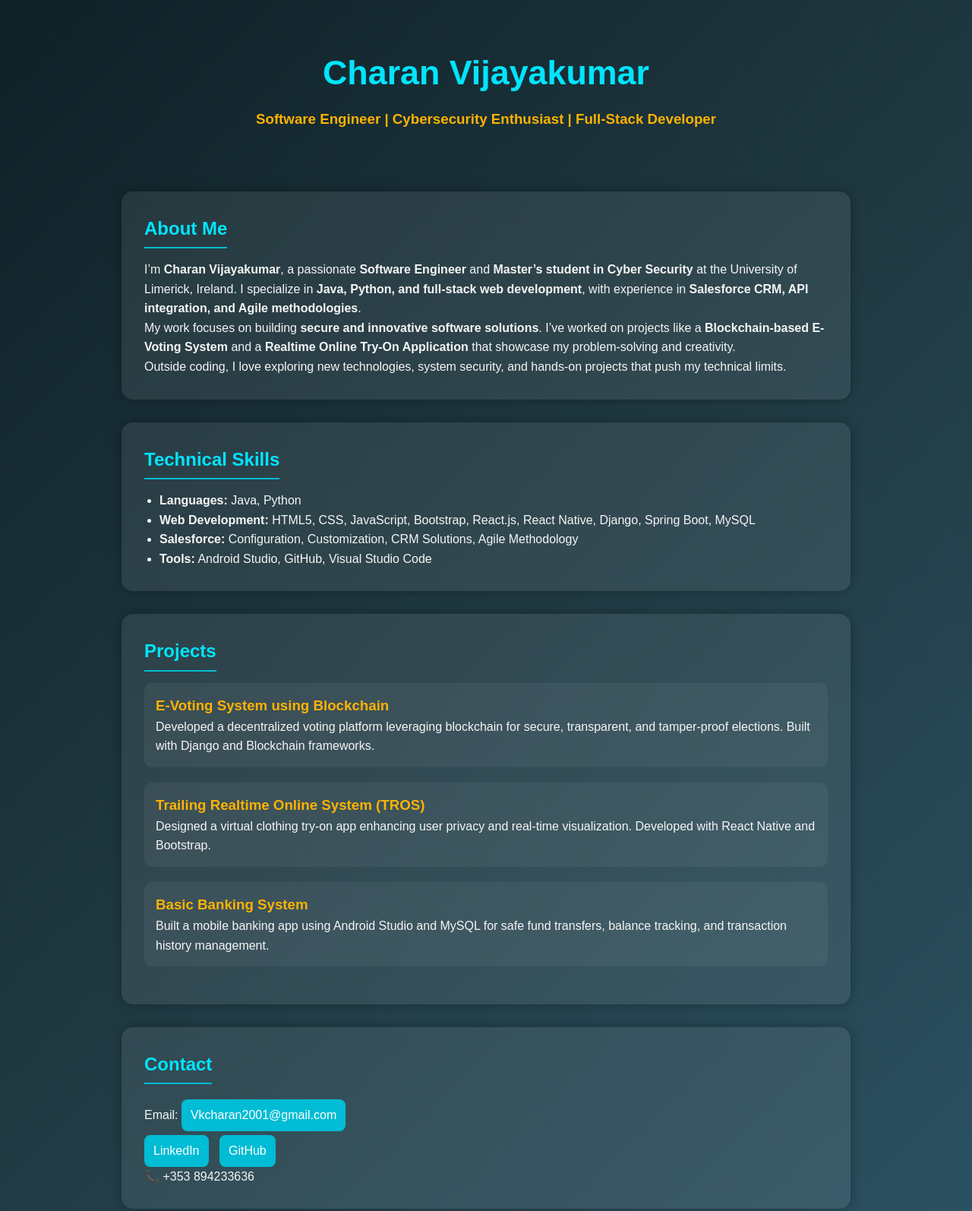
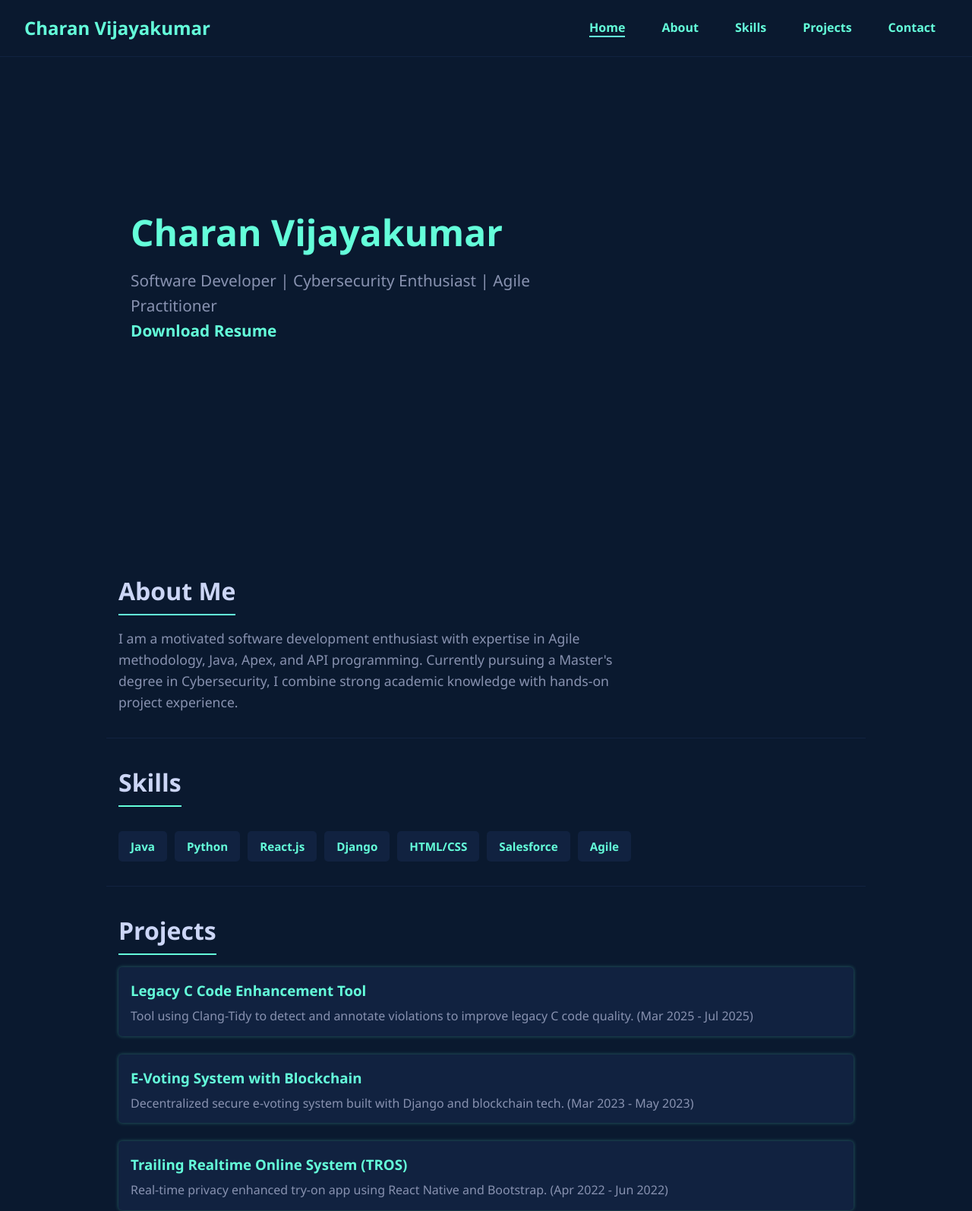
Before and after one commit to CharanVijayakumar/CharanVijayakumar.github.io, a plain HTML site: page index.html in a window 1280 px wide. Shown: the top 1594 px of the page at 76% size. Drawn offline with Linux system fonts and the light colour scheme.

Commit message:
Update index.html

```diff
--- a/index.html
+++ b/index.html
@@ -2,206 +2,225 @@
 <html lang="en">
 <head>
   <meta charset="UTF-8" />
-  <meta name="viewport" content="width=device-width, initial-scale=1.0" />
-  <title>Charan Vijayakumar | Portfolio</title>
+  <meta name="viewport" content="width=device-width, initial-scale=1" />
+  <title>Charan Vijayakumar Portfolio</title>
   <style>
-    /* ----- GLOBAL STYLES ----- */
+    /* Reset & base */
     * {
-      margin: 0;
-      padding: 0;
       box-sizing: border-box;
+      margin: 0; padding: 0;
       scroll-behavior: smooth;
     }
-
     body {
-      font-family: "Poppins", Arial, sans-serif;
-      background: linear-gradient(135deg, #0f2027, #203a43, #2c5364);
-      color: #f5f5f5;
+      font-family: 'Segoe UI', Tahoma, Geneva, Verdana, sans-serif;
+      background: #0a192f;
+      color: #ccd6f6;
       line-height: 1.6;
     }
-
     a {
-      color: #00bcd4;
+      color: #64ffda;
       text-decoration: none;
-      transition: color 0.3s ease;
     }
-
     a:hover {
-      color: #ffb300;
+      text-decoration: underline;
     }
-
+    /* Container */
     .container {
       max-width: 1000px;
       margin: auto;
-      padding: 40px 20px;
+      padding: 2rem 1rem;
     }
-
-    /* ----- HEADER ----- */
-    header {
-      text-align: center;
-      padding: 60px 20px 40px;
+    /* Navbar */
+    nav {
+      display: flex;
+      justify-content: space-between;
+      align-items: center;
+      padding: 1rem 2rem;
+      position: fixed;
+      width: 100%;
+      background: #0a192f;
+      top: 0; left: 0;
+      z-index: 10;
+      border-bottom: 1px solid #112240;
     }
-
-    header h1 {
-      font-size: 2.8em;
-      color: #00e5ff;
+    nav .logo {
+      font-size: 1.5rem;
+      font-weight: bold;
+      color: #64ffda;
     }
-
-    header h3 {
-      color: #ffb300;
-      margin-top: 10px;
+    nav ul {
+      list-style: none;
+      display: flex;
+      gap: 1rem;
     }
-
-    /* ----- SECTION BOXES ----- */
-    .card {
-      background: rgba(255, 255, 255, 0.08);
-      border-radius: 15px;
-      padding: 30px;
-      margin-bottom: 30px;
-      box-shadow: 0 0 15px rgba(0, 0, 0, 0.3);
-      transition: transform 0.3s ease, background 0.3s ease;
+    nav ul li {
+      padding: 0.5rem 1rem;
     }
-
-    .card:hover {
+    nav ul li a {
+      font-weight: 600;
+    }
+    nav ul li a.active {
+      border-bottom: 2px solid #64ffda;
+    }
+    /* Hero Section */
+    #hero {
+      display: flex;
+      flex-direction: column;
+      justify-content: center;
+      height: 90vh;
+      text-align: left;
+      padding-left: 2rem;
+    }
+    #hero h1 {
+      font-size: 3rem;
+      color: #64ffda;
+      margin-bottom: 0.5rem;
+    }
+    #hero p {
+      font-size: 1.3rem;
+      max-width: 600px;
+      color: #8892b0;
+    }
+    /* Sections */
+    section {
+      padding: 4rem 0;
+      border-bottom: 1px solid #112240;
+    }
+    section h2 {
+      font-size: 2rem;
+      color: #ccd6f6;
+      margin-bottom: 1rem;
+      border-bottom: 2px solid #64ffda;
+      display: inline-block;
+      padding-bottom: 0.3rem;
+    }
+    /* About */
+    #about p {
+      max-width: 700px;
+      color: #8892b0;
+      font-size: 1.1rem;
+    }
+    /* Skills */
+    .skills-list {
+      display: flex;
+      flex-wrap: wrap;
+      gap: 10px;
+      margin-top: 1rem;
+    }
+    .skills-list span {
+      background: #112240;
+      padding: 0.5rem 1rem;
+      border-radius: 5px;
+      color: #64ffda;
+      font-weight: 600;
+      font-size: 0.95rem;
+    }
+    /* Projects */
+    .project {
+      background: #112240;
+      margin-bottom: 1.5rem;
+      padding: 1rem;
+      border-radius: 5px;
+      box-shadow: 0 0 5px #64ffda55;
+      transition: transform 0.3s ease;
+    }
+    .project:hover {
       transform: translateY(-5px);
-      background: rgba(255, 255, 255, 0.12);
     }
-
-    h2 {
-      color: #00e5ff;
-      margin-bottom: 15px;
-      border-bottom: 2px solid #00bcd4;
-      display: inline-block;
-      padding-bottom: 5px;
+    .project h3 {
+      color: #64ffda;
+      margin-bottom: 0.5rem;
     }
-
-    ul {
-      margin-left: 20px;
+    .project p {
+      color: #8892b0;
+      font-size: 1rem;
+      line-height: 1.3;
     }
-
-    /* ----- PROJECTS ----- */
-    .project {
-      margin-bottom: 20px;
-      background: rgba(255, 255, 255, 0.05);
-      padding: 15px;
-      border-radius: 10px;
-      transition: background 0.3s ease;
+    /* Contact */
+    #contact p {
+      max-width: 700px;
+      font-size: 1.1rem;
+      color: #8892b0;
     }
-
-    .project:hover {
-      background: rgba(255, 255, 255, 0.15);
+    /* Responsive */
+    @media (max-width: 600px) {
+      #hero h1 {
+        font-size: 2.2rem;
       }
-
-    .project h3 {
-      color: #ffb300;
+      nav ul {
+        display: none; /* Simplify - no menu on small */
       }
-
-    /* ----- CONTACT ----- */
-    .contact a {
-      display: inline-block;
-      margin-right: 10px;
-      margin-top: 5px;
-      padding: 8px 12px;
-      background: #00bcd4;
-      color: #fff;
-      border-radius: 8px;
-      transition: background 0.3s ease, transform 0.3s ease;
+      #hero {
+        padding-left: 1rem;
       }
-
-    .contact a:hover {
-      background: #ffb300;
-      transform: translateY(-3px);
-    }
-
-    /* ----- FOOTER ----- */
-    footer {
-      text-align: center;
-      padding: 20px;
-      color: #bbb;
-      font-size: 0.9em;
     }
   </style>
 </head>
 <body>
-  <header>
+
+<nav>
+  <div class="logo">Charan Vijayakumar</div>
+  <ul>
+    <li><a href="#hero" class="active">Home</a></li>
+    <li><a href="#about">About</a></li>
+    <li><a href="#skills">Skills</a></li>
+    <li><a href="#projects">Projects</a></li>
+    <li><a href="#contact">Contact</a></li>
+  </ul>
+</nav>
+
+<div id="hero" class="container">
   <h1>Charan Vijayakumar</h1>
-    <h3>Software Engineer | Cybersecurity Enthusiast | Full-Stack Developer</h3>
-  </header>
-
-  <div class="container">
-    <!-- About Section -->
-    <div class="card">
-      <h2>About Me</h2>
-      <p>
-        I’m <strong>Charan Vijayakumar</strong>, a passionate <strong>Software Engineer</strong> and
-        <strong>Master’s student in Cyber Security</strong> at the University of Limerick, Ireland.
-        I specialize in <strong>Java, Python, and full-stack web development</strong>, with experience in
-        <strong>Salesforce CRM, API integration, and Agile methodologies</strong>.
-      </p>
-      <p>
-        My work focuses on building <strong>secure and innovative software solutions</strong>. I’ve worked on
-        projects like a <strong>Blockchain-based E-Voting System</strong> and a
-        <strong>Realtime Online Try-On Application</strong> that showcase my problem-solving and creativity.
-      </p>
-      <p>
-        Outside coding, I love exploring new technologies, system security, and hands-on projects that push my technical limits.
-      </p>
+  <p>Software Developer | Cybersecurity Enthusiast | Agile Practitioner</p>
+  <p><a href="resume.pdf" target="_blank" style="color:#64ffda;font-weight:700;">Download Resume</a></p>
 </div>
 
-    <!-- Skills Section -->
-    <div class="card">
-      <h2>Technical Skills</h2>
-      <ul>
-        <li><strong>Languages:</strong> Java, Python</li>
-        <li><strong>Web Development:</strong> HTML5, CSS, JavaScript, Bootstrap, React.js, React Native, Django, Spring Boot, MySQL</li>
-        <li><strong>Salesforce:</strong> Configuration, Customization, CRM Solutions, Agile Methodology</li>
-        <li><strong>Tools:</strong> Android Studio, GitHub, Visual Studio Code</li>
-      </ul>
+<section id="about" class="container">
+  <h2>About Me</h2>
+  <p>I am a motivated software development enthusiast with expertise in Agile methodology, Java, Apex, and API programming. Currently pursuing a Master's degree in Cybersecurity, I combine strong academic knowledge with hands-on project experience.</p>
+</section>
+
+<section id="skills" class="container">
+  <h2>Skills</h2>
+  <div class="skills-list">
+    <span>Java</span>
+    <span>Python</span>
+    <span>React.js</span>
+    <span>Django</span>
+    <span>HTML/CSS</span>
+    <span>Salesforce</span>
+    <span>Agile</span>
   </div>
+</section>
 
-    <!-- Projects Section -->
-    <div class="card">
+<section id="projects" class="container">
   <h2>Projects</h2>
 
   <div class="project">
-        <h3>E-Voting System using Blockchain</h3>
-        <p>
-          Developed a decentralized voting platform leveraging blockchain for secure, transparent, and
-          tamper-proof elections. Built with Django and Blockchain frameworks.
-        </p>
+    <h3>Legacy C Code Enhancement Tool</h3>
+    <p>Tool using Clang-Tidy to detect and annotate violations to improve legacy C code quality. (Mar 2025 - Jul 2025)</p>
+  </div>
+
+  <div class="project">
+    <h3>E-Voting System with Blockchain</h3>
+    <p>Decentralized secure e-voting system built with Django and blockchain tech. (Mar 2023 - May 2023)</p>
   </div>
 
   <div class="project">
     <h3>Trailing Realtime Online System (TROS)</h3>
-        <p>
-          Designed a virtual clothing try-on app enhancing user privacy and real-time visualization.
-          Developed with React Native and Bootstrap.
-        </p>
+    <p>Real-time privacy enhanced try-on app using React Native and Bootstrap. (Apr 2022 - Jun 2022)</p>
   </div>
 
   <div class="project">
-        <h3>Basic Banking System</h3>
-        <p>
-          Built a mobile banking app using Android Studio and MySQL for safe fund transfers,
-          balance tracking, and transaction history management.
-        </p>
+    <h3>Basic Banking System App</h3>
+    <p>Mobile banking application developed with Android Studio and MySQL backend. (Oct 2021 - Nov 2021)</p>
   </div>
-    </div>
+</section>
 
-    <!-- Contact Section -->
-    <div class="card contact">
+<section id="contact" class="container">
   <h2>Contact</h2>
-      <p>Email: <a href="mailto:Vkcharan2001@gmail.com">Vkcharan2001@gmail.com</a></p>
-      <p>
-        <a href="https://linkedin.com/in/charan-vijayakumar-87a382199" target="_blank">LinkedIn</a>
-        <a href="https://github.com/Charan-GitHub" target="_blank">GitHub</a>
-      </p>
-      <p>📞 +353 894233636</p>
-    </div>
-  </div>
+  <p>Email: <a href="mailto:vkcharan2001@gmail.com">vkcharan2001@gmail.com</a></p>
+</section>
 
-  <footer>
-    <p>© 2025 Charan Vijayakumar | Designed with ❤️ using HTML & CSS</p>
-  </footer>
 </body>
 </html>
```
Lines whose indentation alone changed are shown as unchanged.
